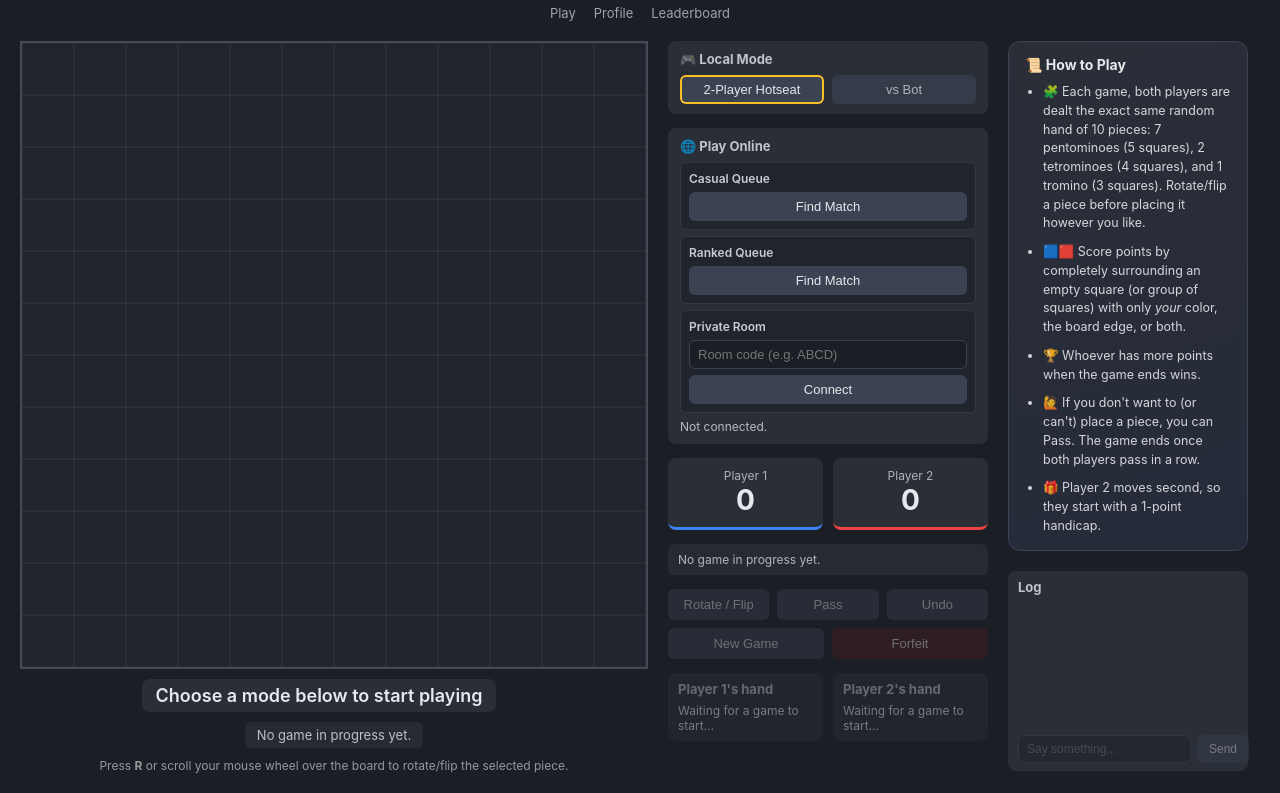
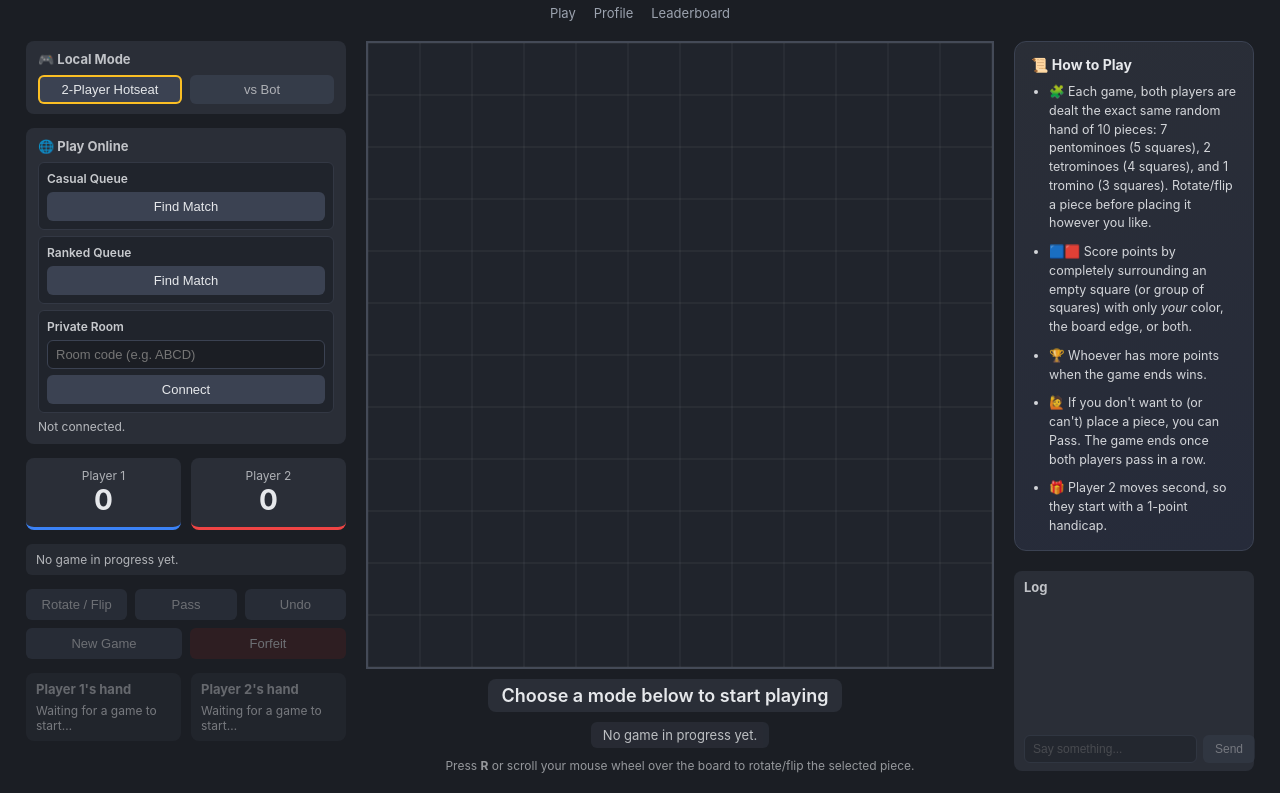
Before and after one commit to Zakqary/Minogoe, a plain HTML site: page index.html in a window 1280 px wide. Shown: the part 75-868 px from the top of the page. Drawn offline with nearby package versions, Linux system fonts and the light colour scheme; no server answers.

Commit message:
Center the board on screen: side panel left, board centered, log/rules right

```diff
--- a/style.css
+++ b/style.css
@@ -245,11 +245,16 @@ body {
 
 .app {
   display: flex;
+  justify-content: center;
   gap: 20px;
   padding: 20px;
   align-items: flex-start;
   flex-wrap: wrap;
 }
+
+.side-panel { order: 1; }
+.board-panel { order: 2; }
+.right-panel { order: 3; }
 
 .board-panel {
   display: flex;
```
